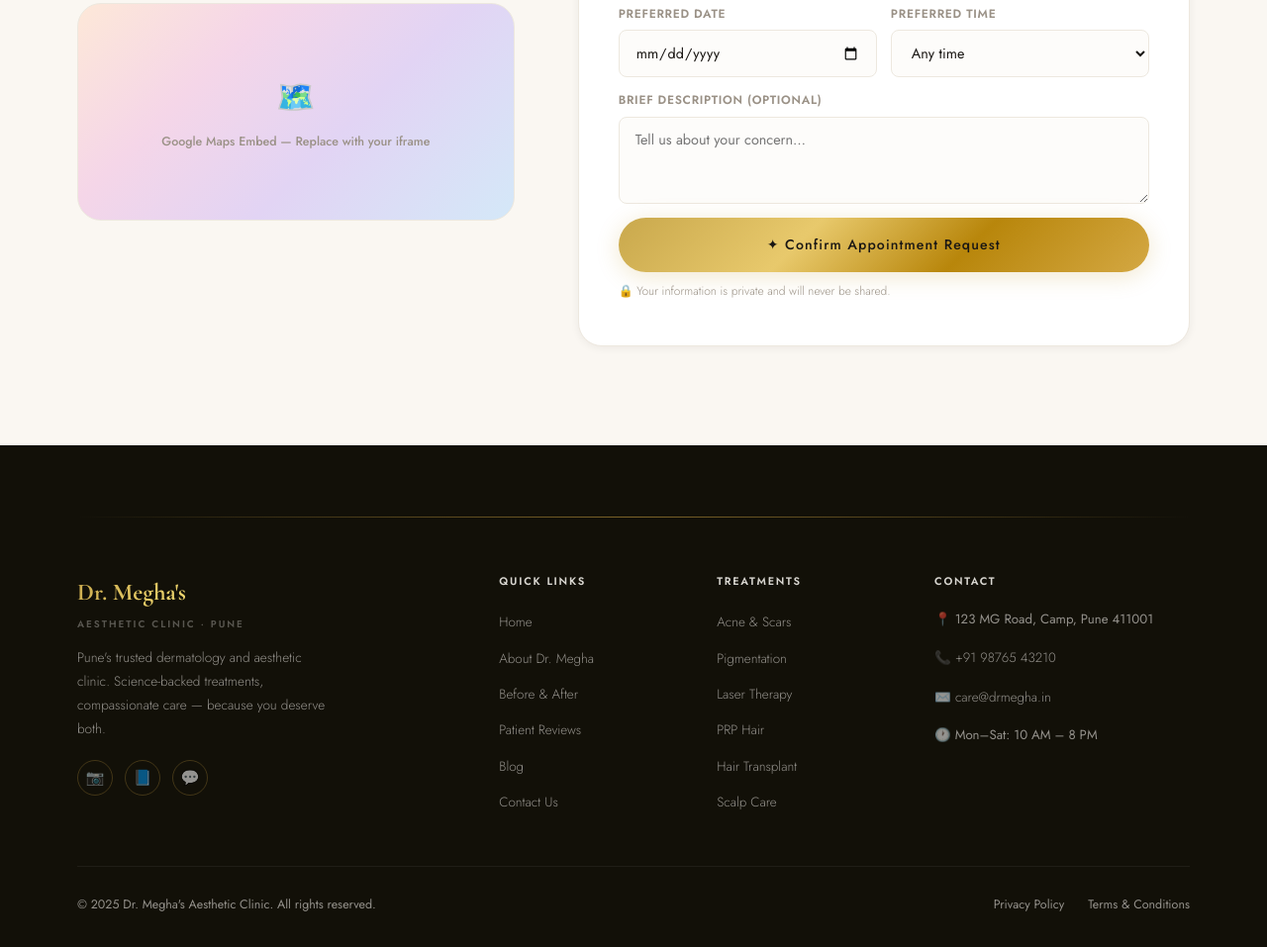
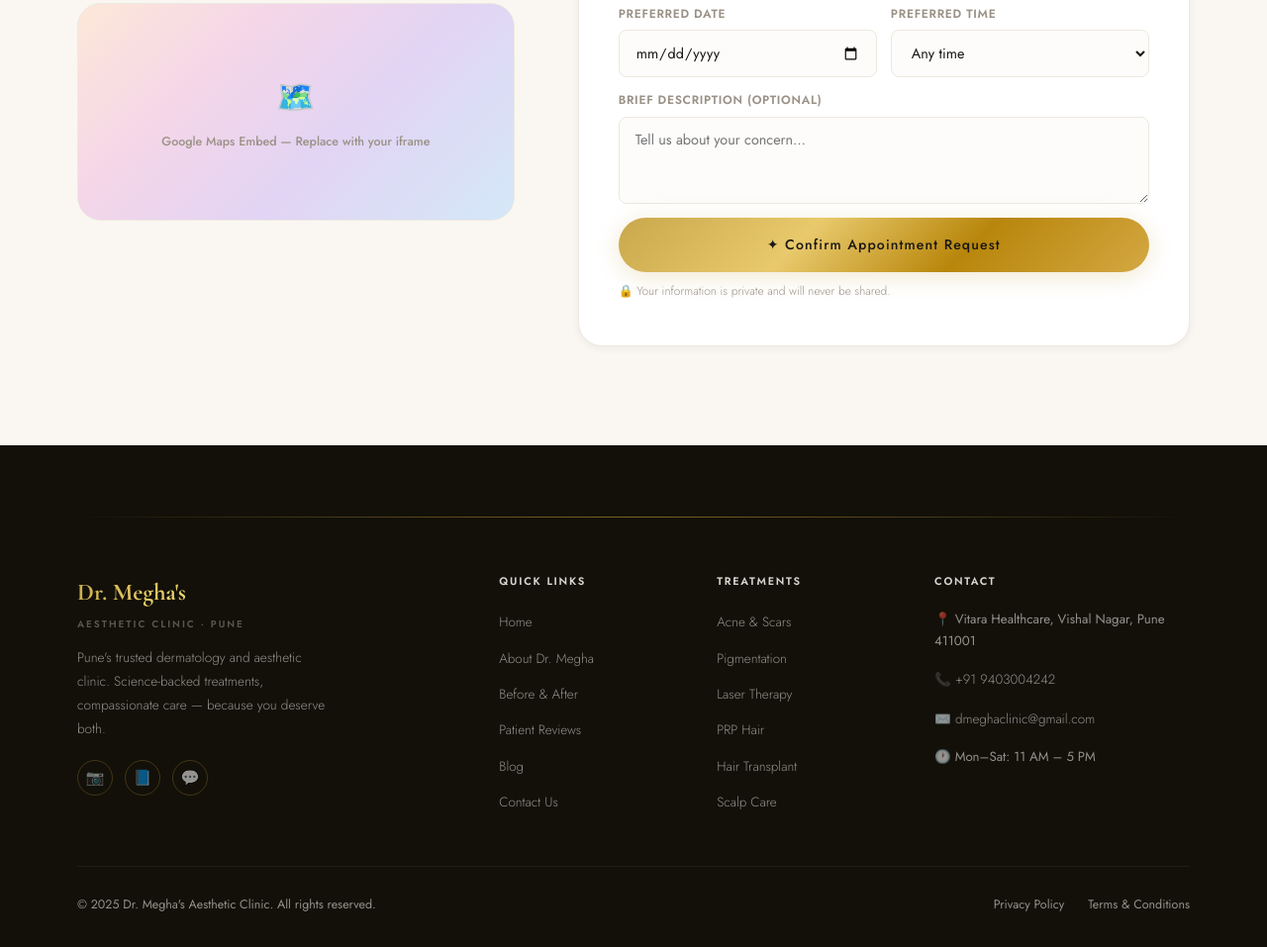
Before and after one commit to anilmantri/drmeghaclinic, a plain HTML site: page index.html in a window 1280 px wide. Shown: the part 8104-9061 px from the top of the page at 99% size. Drawn offline with nearby package versions, Linux system fonts and the light colour scheme.

Commit message:
Update contact
Update contact

```diff
--- a/index.html
+++ b/index.html
@@ -577,7 +577,7 @@
             <div class="form-group"><label for="ptime">Preferred Time</label>
               <select id="ptime" name="preferred_time">
                 <option value="">Any time</option>
-                <option>Morning (10 AM – 12 PM)</option><option>Afternoon (12 PM – 4 PM)</option><option>Evening (4 PM – 8 PM)</option>
+                <option>Morning (11 AM – 12 PM)</option><option>Afternoon (12 PM – 4 PM)</option><option>Evening (4 PM – 8 PM)</option>
               </select>
             </div>
           </div>
@@ -624,10 +624,10 @@
       <div>
         <div class="footer-col-title">Contact</div>
         <ul class="footer-links" style="gap:14px">
-          <li style="font-size:.83rem">📍 123 MG Road, Camp, Pune 411001</li>
-          <li><a href="tel:+919876543210">📞 +91 98765 43210</a></li>
-          <li><a href="mailto:care@drmegha.in">✉️ care@drmegha.in</a></li>
-          <li style="font-size:.83rem">🕐 Mon–Sat: 10 AM – 8 PM</li>
+          <li style="font-size:.83rem">📍 Vitara Healthcare, Vishal Nagar, Pune 411001</li>
+          <li><a href="tel:+919403004242">📞 +91 9403004242</a></li>
+          <li><a href="mailto:dmeghaclinic@gmail.com">✉️ dmeghaclinic@gmail.com</a></li>
+          <li style="font-size:.83rem">🕐 Mon–Sat: 11 AM – 5 PM</li>
         </ul>
       </div>
     </div>
```
